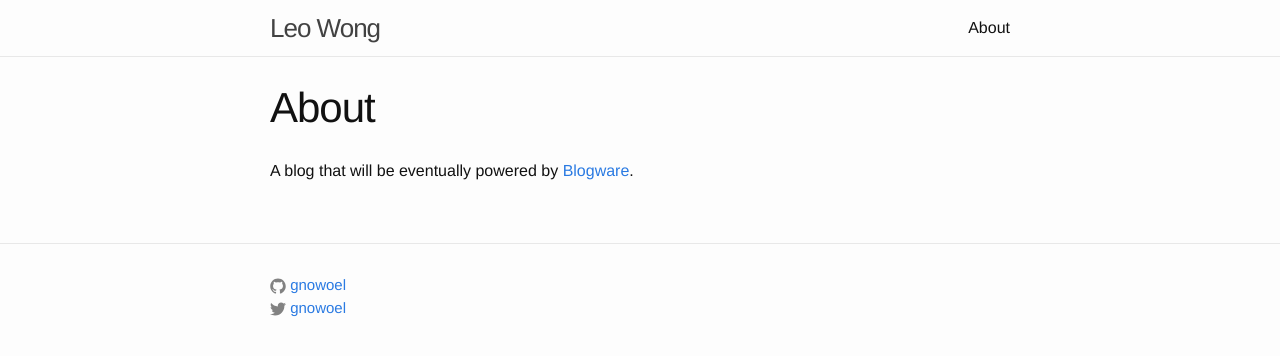
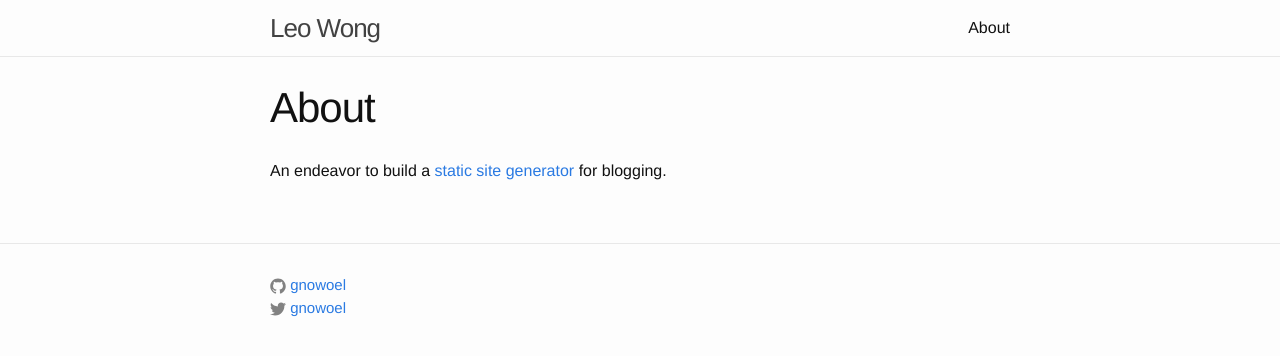
Before and after one commit to gnowoel/gnowoel.github.io, a Jekyll site: the page built from about.md, in a window 1280 px wide. Shown: the top 356 px of the page. Built offline with Jekyll 4.4.1, drawn with Linux system fonts in a browser that asks for light colours.

Commit message:
Update about page and site description

```diff
--- a/_config.yml
+++ b/_config.yml
@@ -1,7 +1,7 @@
 # Site settings
 title: Leo Wong
 email: gnowoel@gmail.com
-description:
+description: An endeavor to build a static site generator for blogging.
 baseurl: "" # the subpath of your site, e.g. /blog/
 url: "http://gnowoel.com" # the base hostname & protocol for your site
 twitter_username: gnowoel
--- a/about.md
+++ b/about.md
@@ -4,4 +4,4 @@ title: About
 permalink: /about/
 ---
 
-A blog that will be eventually powered by [Blogware](https://github.com/gnowoel/blogware).
+An endeavor to build a [static site generator](https://github.com/gnowoel/blogware) for blogging.
```
